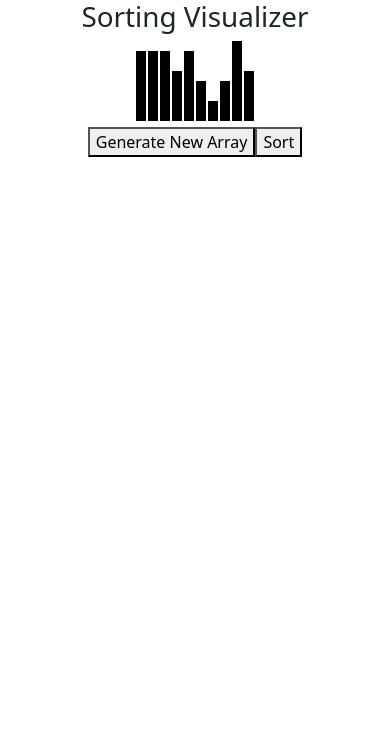
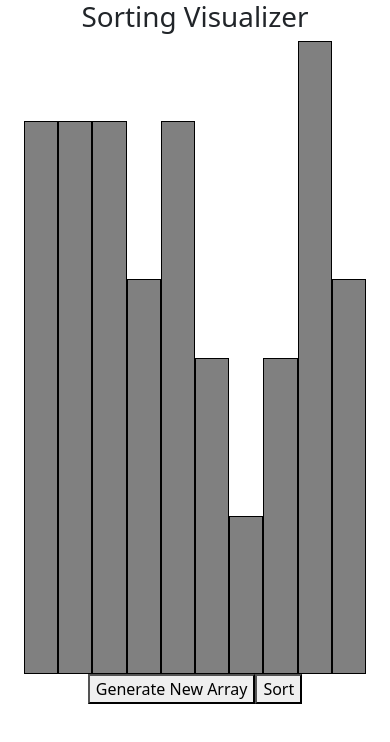
Before and after one commit to cabaraj/Sort-Visualizer, a React (Vite) app: page / in a window 390 px wide. Shown: the top 742 px of the page. Built offline with nearby package versions, Linux system fonts and the light colour scheme.

Commit message:
bar size is responsive

```diff
--- a/src/sortVisualizer/DisplayBars.jsx
+++ b/src/sortVisualizer/DisplayBars.jsx
@@ -1,11 +1,13 @@
-export default function DisplayBars({ array, barColor }) {
+export default function DisplayBars({ array, barColor, noOfBars }) {
+    const maxValue = Math.max(...array);
     return (
         <div className="array-container">
             {array.map((value, idx) => (
                 <div className="array-bar" key={idx}
                     style={{
                         backgroundColor: barColor,
-                        height: `${value*10}px`,
+                        height: `${value/maxValue*100}%`,
+                        width: `${100/noOfBars}%`,
                     }}>
                 </div>
             ))}
--- a/src/sortVisualizer/SortVisualizer.css
+++ b/src/sortVisualizer/SortVisualizer.css
@@ -2,13 +2,14 @@
     text-align: center;
 }
 
-.array-containter {
-    position: absolute;
-    left: 100px;
+#bar-container{
+    height: 75vh;
+    width: 100%;
+    margin: 0px 30px 0px 0px;
 }
 
+
 .array-bar {
-    width: 10px;
     display: inline-block;
-    margin: 0 1px;
+    border: .5px solid black;
   }
--- a/src/sortVisualizer/SortVisualizer.jsx
+++ b/src/sortVisualizer/SortVisualizer.jsx
@@ -4,9 +4,9 @@ import DisplayBars from "./DisplayBars.jsx";
 import bubbleSort from "./algorithms/bubbleSort.js";
 
 const NUMBER_OF_BARS = 10;
-const INITIAL_COLOR = "black";
-const COMPARING_COLOR = "red";
-const SWAP_COLOR = "blue";
+const INITIAL_COLOR = "gray";
+const COMPARING_COLOR = "blue";
+const SWAP_COLOR = "red";
 const COMPLETED_COLOR = "green";
 const ANIMATION_SPEED_MS = 200;
 
@@ -33,7 +33,6 @@ export default class SortVisualizer extends React.Component {
         for (let i = 0; i < NUMBER_OF_BARS; i++){
             array.push(getRandomInt())
         }
-        //const array = [1,2,3,4,5,6,7,8,9];
         // init the array to have random integers to be represented with bars
         this.setState({array});
     }
@@ -47,15 +46,6 @@ export default class SortVisualizer extends React.Component {
             await sleep(3);
             animateBars(swap);
         }
-        /*
-        let i = 1;
-        for (let swap of swaps) {
-            setTimeout(swapBars, i*ANIMATION_SPEED_MS, swap, i);
-            i++;
-        }
-        */
-
-
     }
 
     //function that will return something to be displayed initially
@@ -69,8 +59,8 @@ export default class SortVisualizer extends React.Component {
                         <h1>Sorting Visualizer</h1>
                     </div>
                 </div>
-                <div className="row">
-                    <DisplayBars array={array} barColor={INITIAL_COLOR}/>
+                <div className="row" id="bar-container">
+                    <DisplayBars array={array} barColor={INITIAL_COLOR} noOfBars={NUMBER_OF_BARS}/>
                 </div>
                 <div className="row">
                     <div className="col">
@@ -105,23 +95,3 @@ async function animateBars(currentBars, i) {
     b1.backgroundColor = b2.backgroundColor = INITIAL_COLOR;
     await sleep(1);
 }
-
-
-
-
-/* to change the color of a bar:
-    get the style for the desired bar and change its background color
-    CHANGE BETWEEN BLACK AND RED
-    */
-function changeBarColor() {
-    console.log('BARS')
-    const arrayBars = document.getElementsByClassName("array-bar");
-    const barOneStyle = arrayBars[1].style;
-    barOneStyle.backgroundColor = 'red';
-
-    const index = [];
-    for (let i=0; i<NUMBER_OF_BARS;i++){
-        index.push(i)
-    }
-    //const bar = document
-}
```
